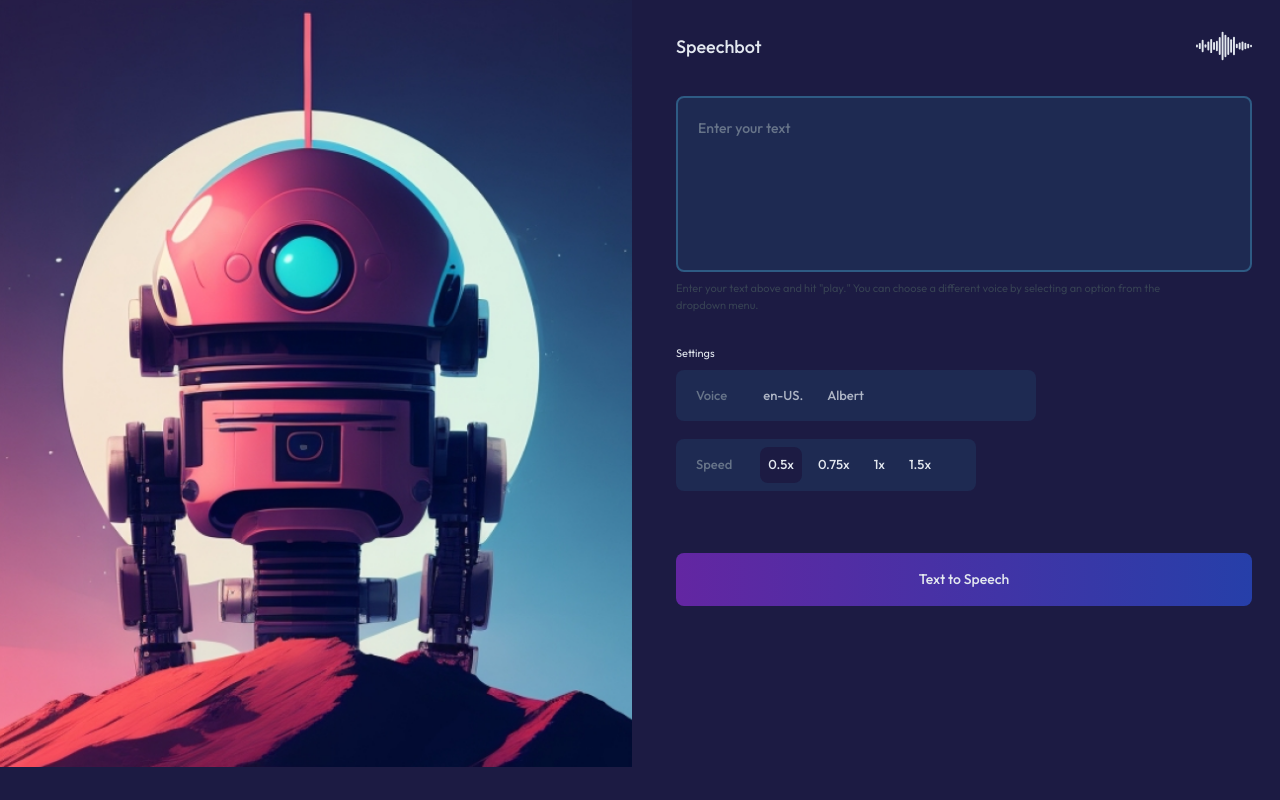
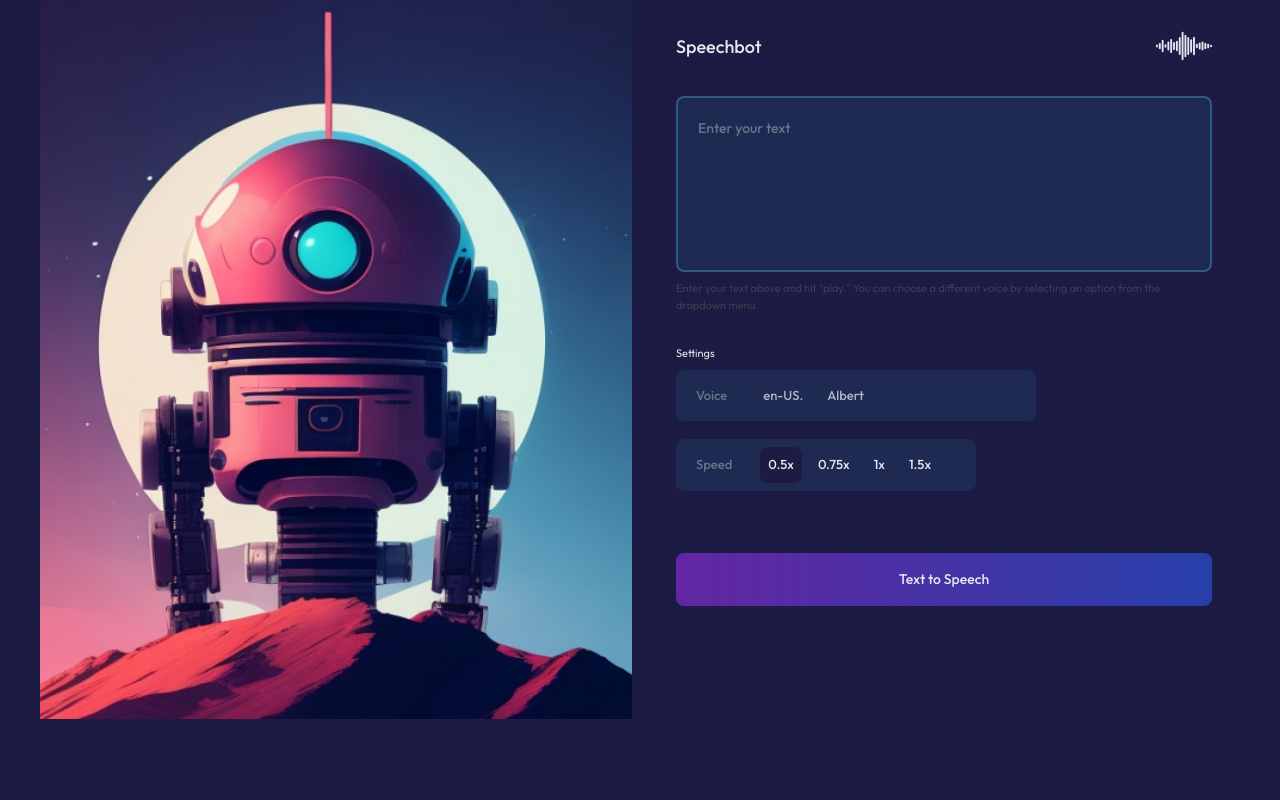
Before and after one commit to EdiedRamos/devchallenges, a Next.js app: page /basic-text-to-speech in a window 1280 px wide. Built offline with nearby package versions, Linux system fonts and the light colour scheme.

Commit message:
feat: update page max width

```diff
--- a/src/app/basic-text-to-speech/page.tsx
+++ b/src/app/basic-text-to-speech/page.tsx
@@ -10,7 +10,7 @@ import { SpeechProvider } from "./(context)/SpeechProvider";
 export default function BasicTextToSpeech() {
   return (
     <div className="bg-ts-blue-400 min-h-screen">
-      <div className="lg:columns-2 bg-ts-blue-400 max-w-[1300px] mx-auto">
+      <div className="lg:columns-2 bg-ts-blue-400 max-w-[1200px] mx-auto">
         <img
           src="/basic-text-to-speech/hero-image-text-to-speech.png"
           alt="robot image"
```
